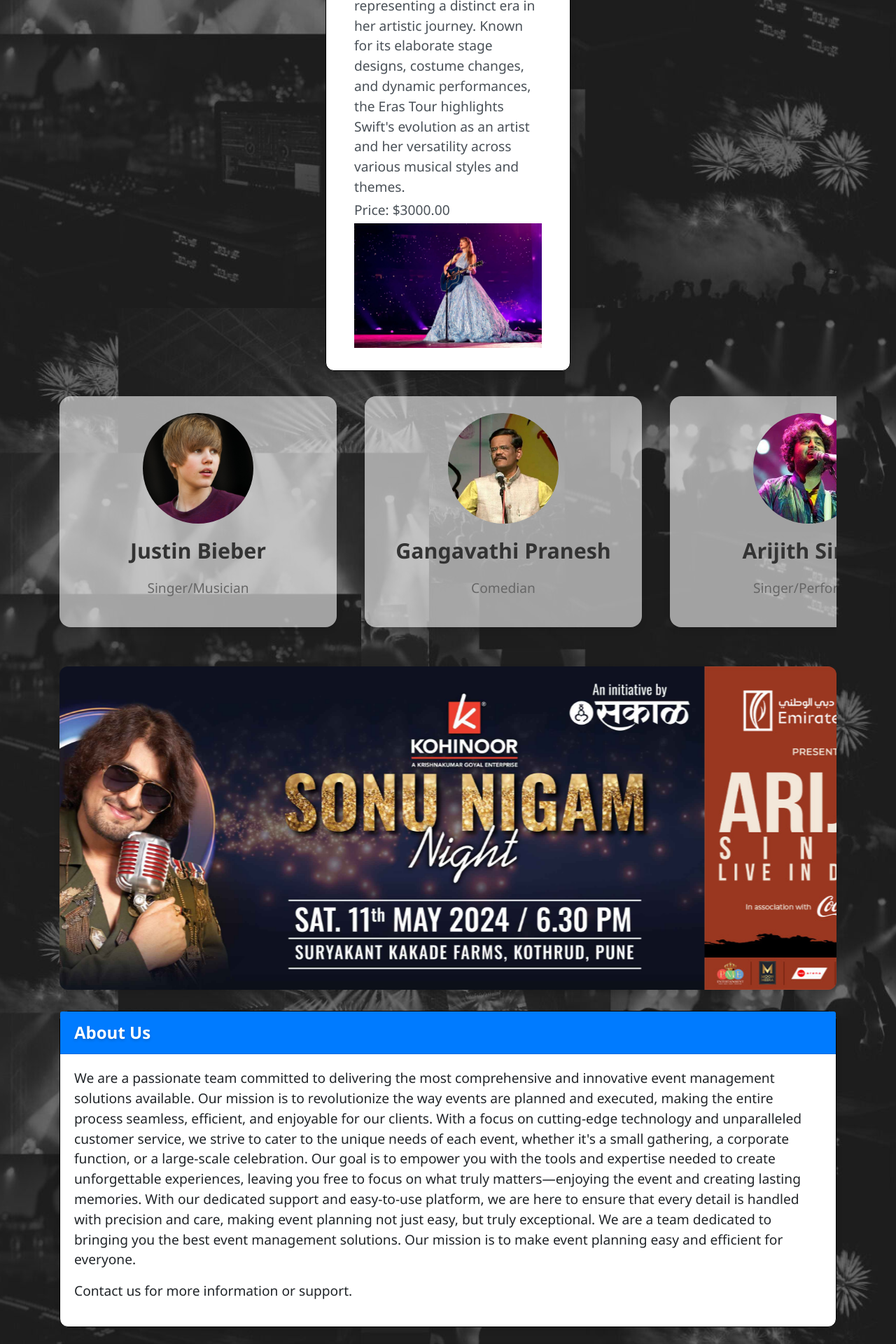
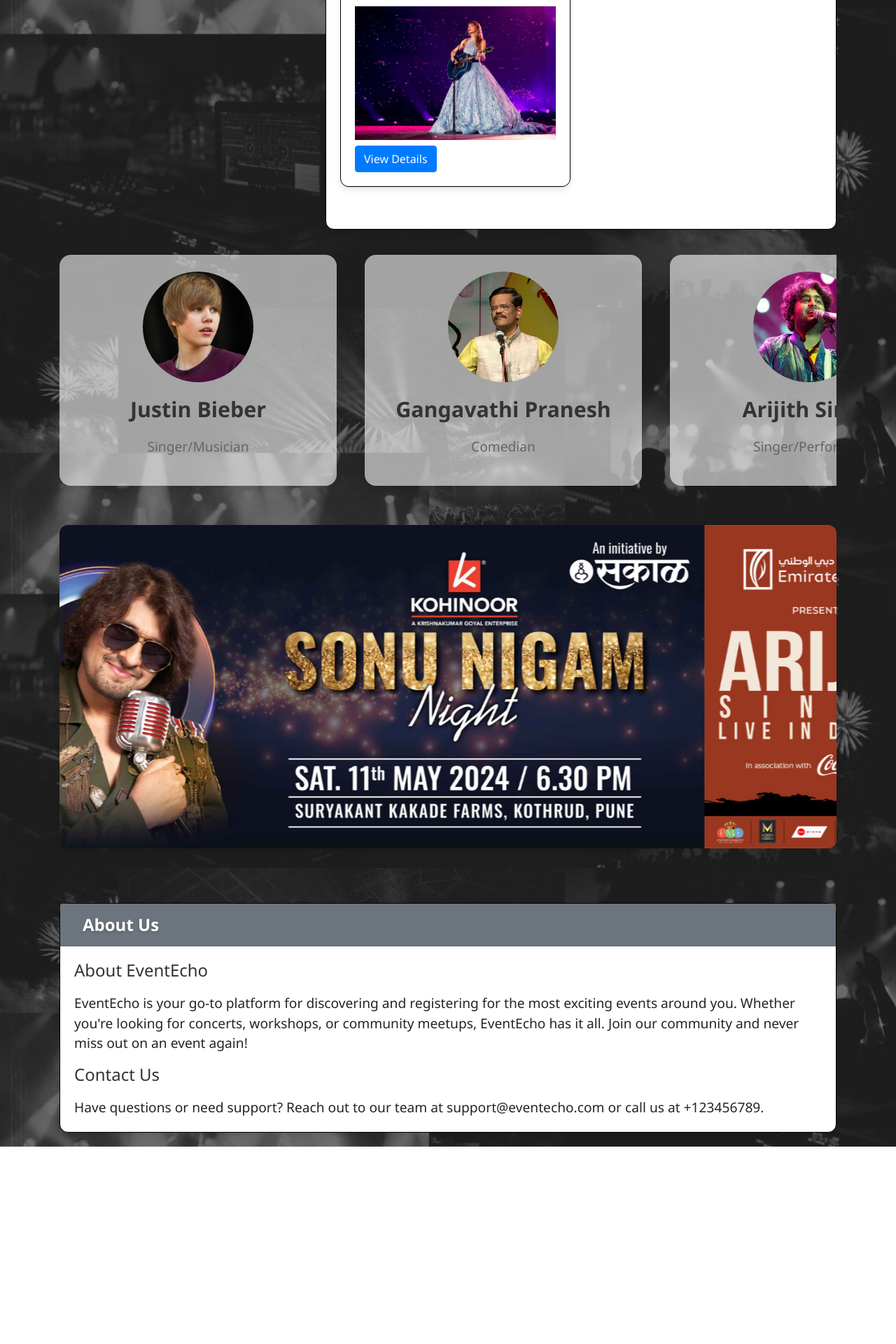
Before and after one commit to Bhushanmv007/Event-Management-System, a Django app: page /dashboard/ in a window 1280 px wide. Shown: the part 1960-3880 px from the top of the page at 70% size. After the commit the page ends 3598 px from the top, so only its background shows below. Run offline with Django 5.2, Linux system fonts and the light colour scheme; a user stored in the database is signed in; data comes from the database, SQL or seed files in the repository; some libraries are stand-ins or nearby versions.

Commit message:
updated dashboard #20

```diff
--- a/accounts/templates/accounts/dashboard.html
+++ b/accounts/templates/accounts/dashboard.html
@@ -3,11 +3,14 @@
 <head>
     <meta charset="UTF-8">
     <meta name="viewport" content="width=device-width, initial-scale=1.0">
-        <title>EventEcho</title> <!-- Updated title -->
+    <title>EventEcho</title>
     {% load static %}
     <link href="https://maxcdn.bootstrapcdn.com/bootstrap/4.5.2/css/bootstrap.min.css" rel="stylesheet">
     <link href="{% static 'accounts/dashboard.css' %}" rel="stylesheet">
     <style>
+        .event-box {
+            margin-bottom: 20px;
+        }
     </style>
 </head>
 <body>
@@ -52,39 +55,8 @@
                         <p class="card-text">Welcome to your dashboard. Here you can manage your account and view relevant information.</p>
                     </div>
                 </div>
-            </div>
-            <!-- Events Card -->
-            <div class="col-md-4">
-                <div class="card">
-                    <div class="card-header bg-success">
-                        <i class="fas fa-calendar-alt"></i> Upcoming Events
-                    </div>
-                    <div class="card-body">
-                        {% if events %}
-                            <div class="list-group">
-                                {% for event in events %}
-                                <a href="{% url 'event_detail' event.id %}" class="list-group-item list-group-item-action">
-                                    <div class="d-flex w-100 justify-content-between">
-                                        <h5 class="mb-1">{{ event.name }}</h5>
-                                        <small>{{ event.date }}</small>
-                                    </div>
-                                    <p class="mb-1">{{ event.description }}</p>
-                                    <p class="mb-1">Price: ${{ event.price }}</p>
-                                    {% if event.image %}
-                                        <img src="{{ event.image.url }}" alt="{{ event.name }}" style="width: 100%; height: auto;">
-                                    {% endif %}
-                                </a>
-                                {% endfor %}
-                            </div>
-                        {% else %}
-                            <p>No upcoming events scheduled.</p>
-                        {% endif %}
-                    </div>
-                </div>
-            </div>
                 <!-- Notifications Card -->
-            <div class="col-md-4">
-                <div class="card">
+                <div class="card mt-3">
                     <div class="card-header bg-info">
                         <i class="fas fa-bell"></i> Notifications
                     </div>
@@ -97,6 +69,40 @@
                             </ul>
                         {% else %}
                             <p>You have not registered for any events yet.</p>
+                        {% endif %}
+                    </div>
+                </div>
+            </div>
+            <!-- Events Card -->
+            <div class="col-md-8">
+                <div class="card">
+                    <div class="card-header bg-success">
+                        <i class="fas fa-calendar-alt"></i> Upcoming Events
+                    </div>
+                    <div class="card-body">
+                        {% if events %}
+                            <div class="row">
+                                {% for event in events %}
+                                <div class="col-md-6 event-box">
+                                    <div class="card">
+                                        <div class="card-header">
+                                            <h5>{{ event.name }}</h5>
+                                            <small>{{ event.date }}</small>
+                                        </div>
+                                        <div class="card-body">
+                                            <p>{{ event.description }}</p>
+                                            <p>Price: ${{ event.price }}</p>
+                                            {% if event.image %}
+                                                <img src="{{ event.image.url }}" alt="{{ event.name }}" style="width: 100%; height: auto;">
+                                            {% endif %}
+                                            <a href="{% url 'event_detail' event.id %}" class="btn btn-primary mt-2">View Details</a>
+                                        </div>
+                                    </div>
+                                </div>
+                                {% endfor %}
+                            </div>
+                        {% else %}
+                            <p>No upcoming events scheduled.</p>
                         {% endif %}
                     </div>
                 </div>
@@ -206,49 +212,38 @@
                         <img src="{% static 'accounts/image4.jpg' %}" alt="Image 4">
                         <img src="{% static 'accounts/image5.jpg' %}" alt="Image 5">
                         <img src="{% static 'accounts/image6.jpg' %}" alt="Image 6">
-                        <img src="{% static 'accounts/image8.jpg' %}" alt="Image 7">
+                        <img src="{% static 'accounts/image1.jpg' %}" alt="Image 7">
                     </div>
                 </div>
             </div>
         </div>
 
         <!-- About Us Section -->
-        <div class="row" id="about-us">
+        <div class="row mt-5" id="about-us">
             <div class="col-md-12">
                 <div class="card">
-                    <div class="card-header bg-primary text-white">
-                        About Us
+                    <div class="card-header bg-secondary text-white">
+                        <i class="fas fa-info-circle"></i> About Us
                     </div>
                     <div class="card-body">
-                        <p>We are a passionate team committed to delivering the most comprehensive and innovative event management solutions available. Our mission is to revolutionize the way events are planned and executed, making the entire process seamless, efficient, and enjoyable for our clients. With a focus on cutting-edge technology and unparalleled customer service, we strive to cater to the unique needs of each event, whether it's a small gathering, a corporate function, or a large-scale celebration.
-
-                            Our goal is to empower you with the tools and expertise needed to create unforgettable experiences, leaving you free to focus on what truly matters—enjoying the event and creating lasting memories. With our dedicated support and easy-to-use platform, we are here to ensure that every detail is handled with precision and care, making event planning not just easy, but truly exceptional. We are a team dedicated to bringing you the best event management solutions. Our mission is to make event planning easy and efficient for everyone.</p>
-                        <p>Contact us for more information or support.</p>
+                        <h5 class="card-title">About EventEcho</h5>
+                        <p class="card-text">
+                            EventEcho is your go-to platform for discovering and registering for the most exciting events around you. Whether you're looking for concerts, workshops, or community meetups, EventEcho has it all. Join our community and never miss out on an event again!
+                        </p>
+                        <h5 class="card-title">Contact Us</h5>
+                        <p class="card-text">
+                            Have questions or need support? Reach out to our team at support@eventecho.com or call us at +123456789.
+                        </p>
+                    </div>
                 </div>
             </div>
         </div>
     </div>
 
-    <!-- Footer -->
-    <footer class="footer">
-        <p>&copy; JIT | All rights reserved | For more information contact 9035283996 | EventEcho@gmail.com</p>
-        <div class="social-icons">
-            <a href="https://www.instagram.com" class="social-icon" target="_blank">
-                <img src="{% static 'accounts/LOG1.png' %}" alt="Instagram">
-            </a>
-            <a href="https://www.linkedin.com" class="social-icon" target="_blank">
-                <img src="{% static 'accounts/LOG2.png' %}" alt="LinkedIn">
-            </a>
-            <a href="https://mail.google.com" class="social-icon" target="_blank">
-                <img src="{% static 'accounts/LOG3.png' %}" alt="Facebook">
-            </a>
-        </div>
-    </footer>
-
-    <!-- Scripts -->
-    <script src="https://cdnjs.cloudflare.com/ajax/libs/jquery/3.5.1/jquery.min.js"></script>
+    <!-- Bootstrap JS and other libraries -->
+    <script src="https://code.jquery.com/jquery-3.5.1.slim.min.js"></script>
+    <script src="https://cdn.jsdelivr.net/npm/@popperjs/core@2.5.4/dist/umd/popper.min.js"></script>
     <script src="https://maxcdn.bootstrapcdn.com/bootstrap/4.5.2/js/bootstrap.min.js"></script>
-    <script src="https://cdnjs.cloudflare.com/ajax/libs/font-awesome/5.15.3/js/all.min.js"></script>
     <script src="{% static 'accounts/script.js' %}"></script>
 </body>
 </html>
```
Lines whose indentation alone changed are shown as unchanged.
